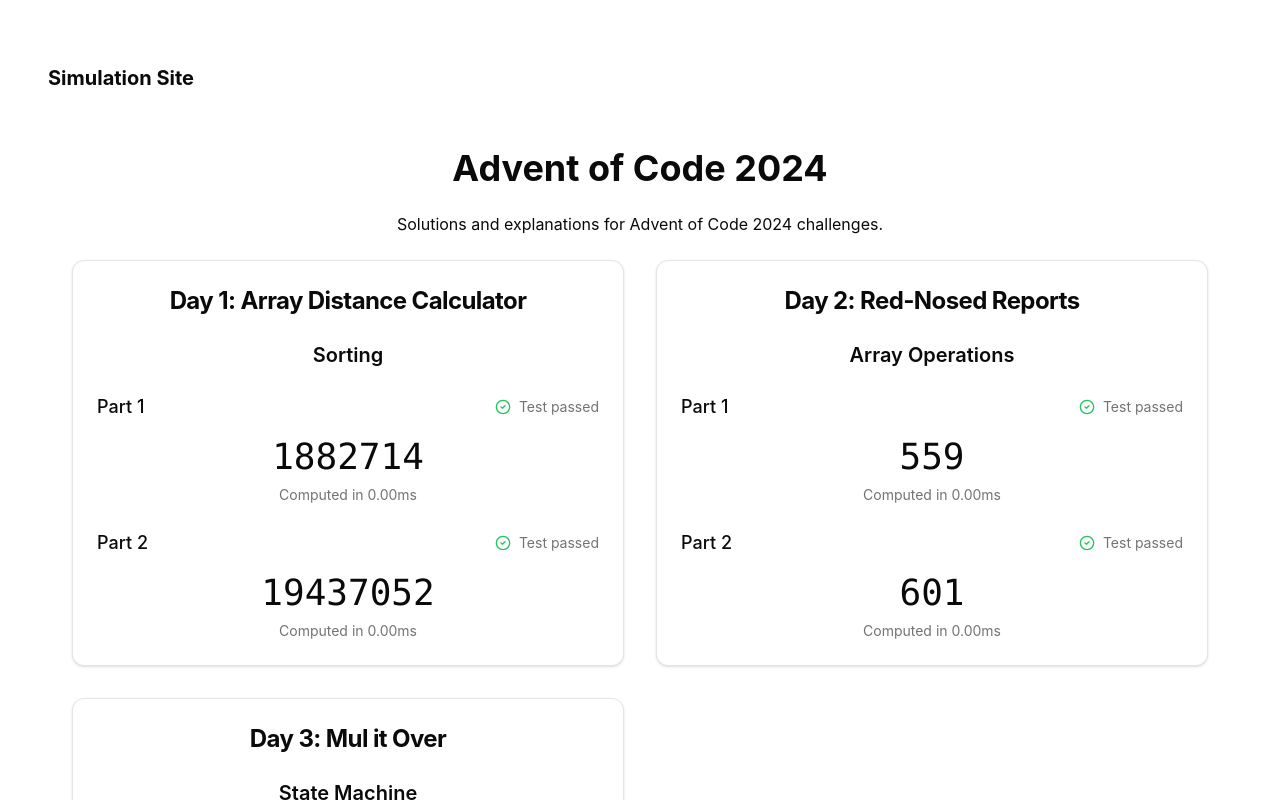
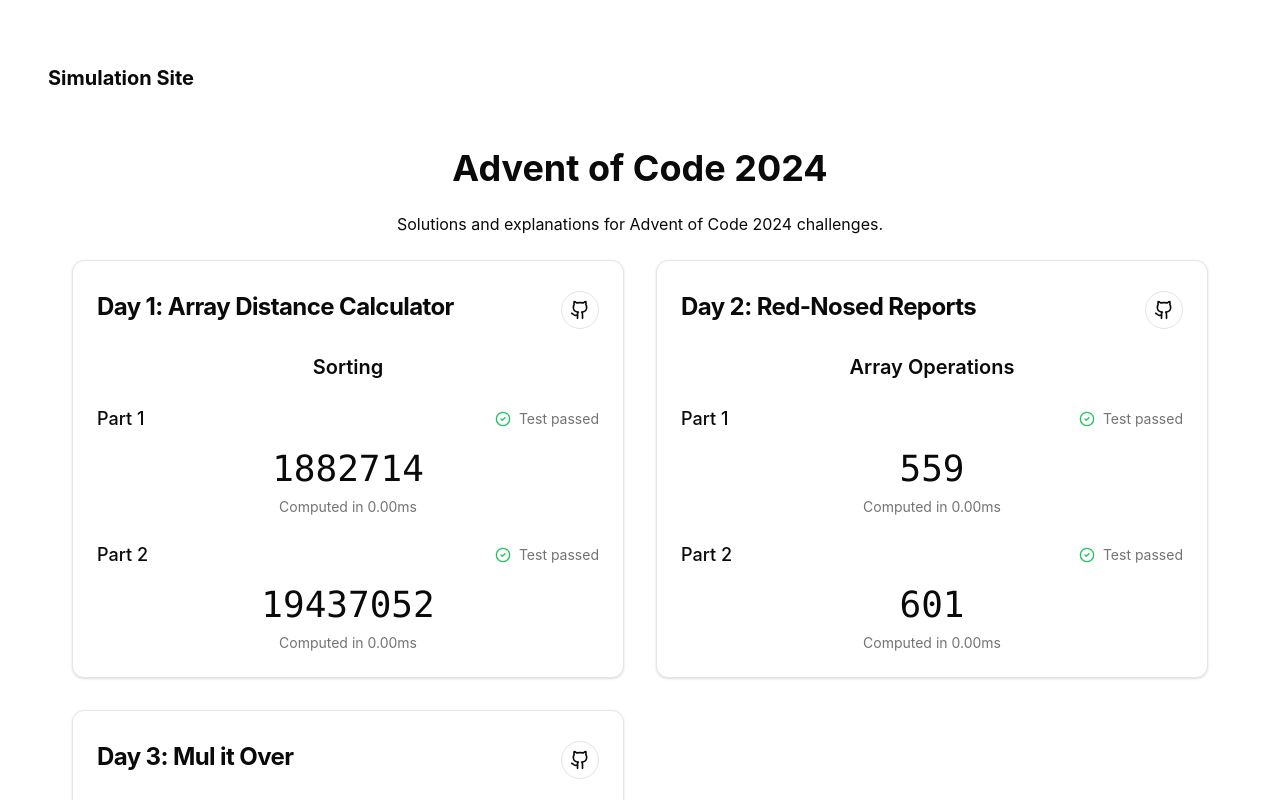
Before and after one commit to jzeiders/simulation-site, a React (Vite) app in the folder simulation-sites/: page /simulation-site/advent2024 in a window 1280 px wide. Shown: the top 800 px of the page. Built offline with nearby package versions, Linux system fonts and the light colour scheme.

Commit message:
git logos

```diff
--- a/simulation-sites/src/pages/aoc/Day1/Day1.tsx
+++ b/simulation-sites/src/pages/aoc/Day1/Day1.tsx
@@ -66,6 +66,7 @@
             day={1}
             title="Array Distance Calculator"
             implementations={results}
+            githubUrl="https://github.com/jzeiders/simulation-site/blob/main/simulation-sites/src/pages/aoc/Day1/Day1.tsx"
         />
     );
 }
--- a/simulation-sites/src/pages/aoc/Day2/Day2.tsx
+++ b/simulation-sites/src/pages/aoc/Day2/Day2.tsx
@@ -65,6 +65,7 @@
             day={2}
             title="Red-Nosed Reports"
             implementations={results}
+            githubUrl="https://github.com/jzeiders/simulation-site/blob/main/simulation-sites/src/pages/aoc/Day2/Day2.tsx"
         />
     );
 }
--- a/simulation-sites/src/pages/aoc/Day3/Day3.tsx
+++ b/simulation-sites/src/pages/aoc/Day3/Day3.tsx
@@ -212,6 +212,7 @@
             day={3}
             title="Mul it Over"
             implementations={results}
+            githubUrl="https://github.com/jzeiders/simulation-site/blob/main/simulation-sites/src/pages/aoc/Day3/Day3.tsx"
         />
     );
 }
--- a/simulation-sites/src/pages/aoc/common/SolutionCard.tsx
+++ b/simulation-sites/src/pages/aoc/common/SolutionCard.tsx
@@ -1,12 +1,13 @@
 import { Card, CardContent, CardHeader, CardTitle } from "@/components/ui/card"
 import { Separator } from "@/components/ui/separator"
-import { CheckCircle2, XCircle } from "lucide-react"
+import { CheckCircle2, XCircle, Github } from "lucide-react"
 import { ImplementationResults } from "./SolutionRunner"
 
 interface SolutionCardProps {
     day: number
     title: string
     implementations: ImplementationResults[]
+    githubUrl?: string
 }
 
 function TestResult({ testResult }: { testResult?: { success: boolean; expected: string; actual: string } }) {
@@ -60,13 +61,23 @@
     )
 }
 
-export function SolutionCard({ day, title, implementations }: SolutionCardProps) {
+export function SolutionCard({ day, title, implementations, githubUrl }: SolutionCardProps) {
     return (
         <Card className="w-full max-w-4xl mx-auto">
-            <CardHeader>
+            <CardHeader className="flex flex-row items-center justify-between">
                 <CardTitle className="text-2xl font-bold">
                     Day {day}: {title}
                 </CardTitle>
+                {githubUrl && (
+                    <a
+                        href={githubUrl}
+                        target="_blank"
+                        rel="noopener noreferrer"
+                        className="p-2 rounded-full border border-border hover:bg-accent hover:text-accent-foreground transition-colors"
+                    >
+                        <Github className="w-5 h-5" />
+                    </a>
+                )}
             </CardHeader>
             <CardContent className="space-y-8">
                 {implementations.map((implementation, index) => (
```
